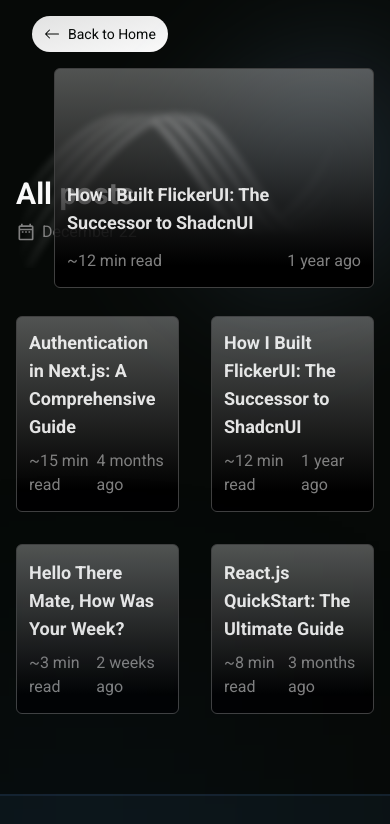
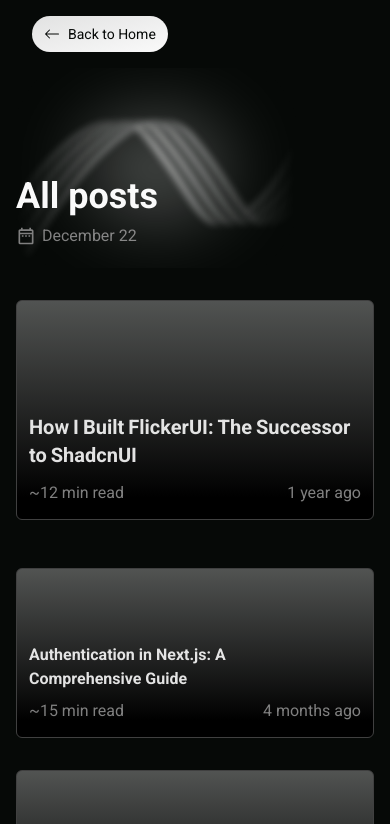
Before and after one commit to Humboorgir/portfolio-v3, a Next.js app: page /blog in a window 390 px wide. Shown: the top 824 px of the page. Built offline with nearby package versions, Linux system fonts and the light colour scheme.

Commit message:
feat(blog): make landing page responsive

```diff
--- a/src/components/blog/navbar.tsx
+++ b/src/components/blog/navbar.tsx
@@ -8,6 +8,7 @@
     <Container className="flex items-center w-full px-8 py-4">
       <Button
         className="group flex items-center rounded-full bg-gradient-to-br from-foreground/90 to-foreground text-background text-sm"
+        href="/"
         variant="ghost">
         <ArrowLeft className="w-4 h-4 mr-2" /> Back to Home
       </Button>
--- a/src/pages/blog.tsx
+++ b/src/pages/blog.tsx
@@ -1,5 +1,3 @@
-import Button from "@/components/button";
-import Column from "@/components/ui/column";
 import Container from "@/components/ui/container";
 import Row from "@/components/ui/row";
 import Text from "@/components/ui/text";
@@ -36,12 +34,12 @@
   const [currentPost, setCurrentPost] = useState(posts[0]);
   const [isAnimating, setIsAnimating] = useState<boolean>(false);
 
-  const startAnimation = () => {
+  const startAnimation = useCallback(() => {
     const thePost = posts.find((post) => post.title == currentPost.title);
     const post = posts[posts.indexOf(thePost!) + 1] || posts[0];
     setCurrentPost(post);
     setIsAnimating(true);
-  };
+  }, [currentPost, posts]);
 
   useEffect(() => {
     if (!isAnimating)
@@ -52,8 +50,11 @@
 
   return (
     <Container className="w-full mb-20">
-      <Row justify="between" items="stretch" className="flex-wrap">
-        <div className="relative w-[320px] pt-[100px] h-[200px]">
+      <Row justify="between" items="stretch" className="flex-wrap gap-8">
+        <div className="relative w-[280px] md:w-[320px] pt-[100px] h-[200px] overflow-hidden max-w-[85vw]">
+          <div
+            className="absolute w-1/2 h-1/2 left-1/2 top-1/2 -translate-x-1/2 -translate-y-1/2 bg-foreground/30 rounded-[60%]
+          blur-[40px]"></div>
           <Image
             fill
             className="-z-10 blur-[3.5px]
@@ -61,14 +62,15 @@
             alt="Ribbon"
             src="/Ribbon.svg"
           />
-          <div className="absolute top-0 right-0 w-[50px] h-full rounded-[60%] rotate-45 bg-blue-300/80 blur-[80px]" />
-          <Text variant="h2">All posts</Text>
+          <Text className="text-4xl" variant="h2">
+            All posts
+          </Text>
           <Text className="md:text-lg flex items-center" variant="lead">
             <Date className="h-5 w-5 mr-1.5" /> December 22
           </Text>
         </div>
 
-        <div className="text-transparent grow relative flex">
+        <div className="text-transparent max-w-[620px] min-h-[220px] min-w-[200px] sm:min-w-[360px] grow relative flex overflow-hidden">
           .
           <AnimatePresence
             onExitComplete={() => {
@@ -96,11 +98,13 @@
                 scale: 1.5,
                 position: "absolute",
               }}
-              className="right-0 top-0 absolute w-full max-w-[620px] min-w-[320px] flex flex-col items-end border-neutral-700 border rounded-md p-3
-          bg-gradient-to-b from-white/30 to-90% to-black min-h-[220px]"
+              className="right-0 top-0 absolute w-full flex flex-col items-end border-neutral-700 border rounded-md p-3
+          bg-gradient-to-b from-white/30 to-90% to-black h-full"
               key={currentPost.title}>
-              <Text className="mt-auto mr-auto text-foreground/90 font-bold md:text-xl" variant="h5">
-                {currentPost.title.split(" ").map((letter, index) => (
+              <Text
+                className="mt-auto mr-auto text-foreground/90 font-bold text-xl md:text-xl"
+                variant="h5">
+                {currentPost.title.split(" ").map((word, index) => (
                   <m.span
                     key={currentPost.title + index}
                     initial={{ opacity: 0, y: 10, filter: "blur(8px)" }}
@@ -110,7 +114,7 @@
                       duration: 0.4,
                     }}
                     className="mr-1 inline-block">
-                    {letter}
+                    {word}
                   </m.span>
                 ))}
               </Text>
@@ -127,7 +131,7 @@
         </div>
       </Row>
 
-      <div className="grid mt-12 grid-cols-2 md:grid-cols-3 gap-8 w-full">
+      <div className="grid mt-12 grid-cols-1 sm:grid-cols-2 lg:grid-cols-3 gap-8 w-full">
         {posts.map((post, i) => {
           return (
             <div
@@ -135,7 +139,7 @@
               className="flex flex-col items-end border-neutral-700 border w-full rounded-md p-3
           bg-gradient-to-b from-white/30 to-90% to-black min-h-[170px]">
               <Text
-                className="mt-auto mr-auto text-foreground/90 font-bold max-w-[280px] md:text-base"
+                className="mt-auto mr-auto text-foreground/90 font-bold max-w-[280px] text-base md:text-base"
                 variant="h5">
                 {post.title}
               </Text>
```
